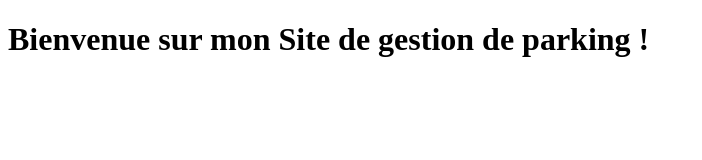
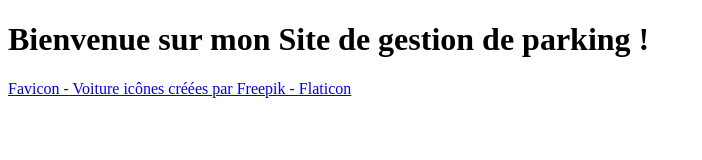
Before and after one commit to E-IckArt/API_Parking_NodeJS, a website: page public/index.html in a window 1280 px wide. Shown: the whole page, without its empty margins (0-702 px from the left). Drawn offline with Linux system fonts and the light colour scheme.

Commit message:
Ft-Add favicon

```diff
--- a/public/index.html
+++ b/public/index.html
@@ -5,8 +5,14 @@
         <meta http-equiv="X-UA-Compatible" content="IE=edge" />
         <meta name="viewport" content="width=device-width, initial-scale=1.0" />
         <title>API Gestion de parking</title>
+        <link rel="shortcut icon" href="assets/parking.png" type="image/png" />
     </head>
     <body>
         <h1>Bienvenue sur mon Site de gestion de parking !</h1>
+        <a
+            href="https://www.flaticon.com/fr/icones-gratuites/voiture"
+            title="voiture icônes"
+            >Favicon - Voiture icônes créées par Freepik - Flaticon</a
+        >
     </body>
 </html>
```
Also changed, not shown: public/assets/parking.png (added).
